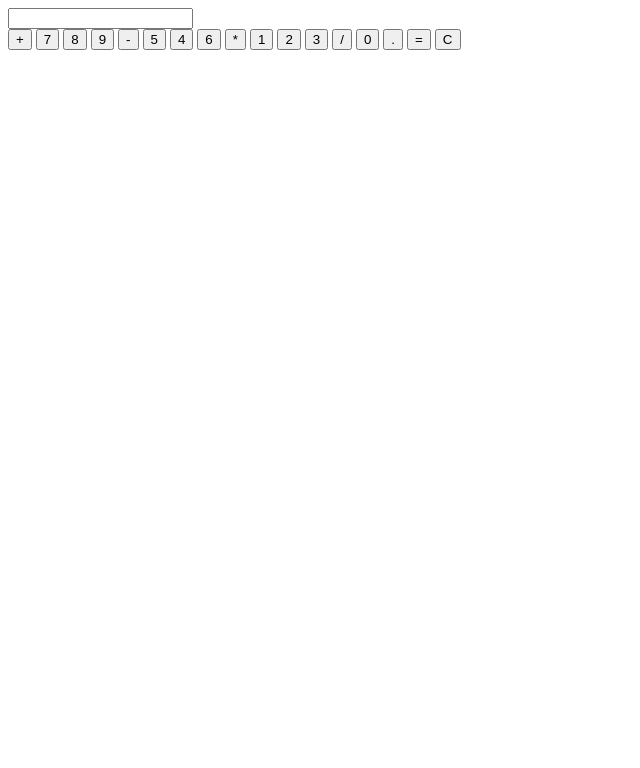
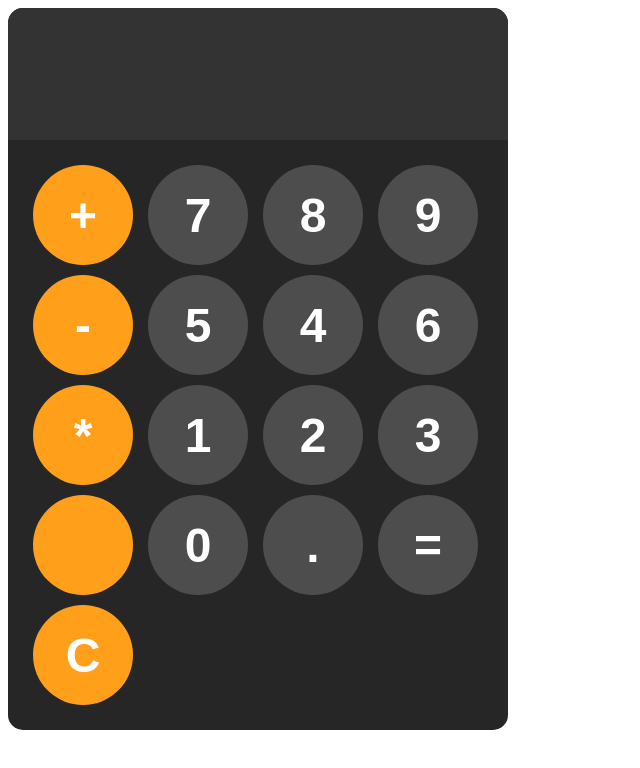
Before and after one commit to leohaanpaa/Calculator, a plain HTML site: page index.html in a window 1280 px wide. Shown: the whole page, without its empty margins (0-640 px from the left). Drawn offline with Linux system fonts and the light colour scheme.

Commit message:
Added css styling

```diff
--- a/index.html
+++ b/index.html
@@ -11,23 +11,23 @@
     <div id="calculator">
         <input id="display" readonly>
         <div id="keys">
-            <button onclick="appendToDisplay('+')">+</button>
+            <button onclick="appendToDisplay('+')" class="operator-btn">+</button>
             <button onclick="appendToDisplay('7')">7</button>
             <button onclick="appendToDisplay('8')">8</button>
             <button onclick="appendToDisplay('9')">9</button>
-            <button onclick="appendToDisplay('-')">-</button>
+            <button onclick="appendToDisplay('-')" class="operator-btn">-</button>
             <button onclick="appendToDisplay('5')">5</button>
             <button onclick="appendToDisplay('4')">4</button>
             <button onclick="appendToDisplay('6')">6</button>
-            <button onclick="appendToDisplay('*')">*</button>
+            <button onclick="appendToDisplay('*')" class="operator-btn">*</button>
             <button onclick="appendToDisplay('1')">1</button>
             <button onclick="appendToDisplay('2')">2</button>
             <button onclick="appendToDisplay('3')">3</button>
-            <button onclick="appendToDisplay('/')">/</button>
+            <button onclick="appendToDisplay('/')" class="operator-btn"></button>
             <button onclick="appendToDisplay('0')">0</button>
-            <button onclick="appendToDisplay('.')">.</button>
+            <button onclick="appendToDisplay('.')" >.</button>
             <button onclick="calculate()">=</button>
-            <button onclick="clearDisplay()">C</button>
+            <button onclick="clearDisplay()" class="operator-btn">C</button>
         </div>
 
     </div>
--- a/styles.css
+++ b/styles.css
@@ -0,0 +1,65 @@
+#body{
+    margin: 0;
+    display: flex;
+    justify-content: center;
+    align-items: center;
+    height: 100vh;
+    background-color: hsl(0, 0%, 95%);
+
+}
+
+#calculator{
+    font-family: Arial, sans-serif;
+    background-color: hsl(0, 0%, 15%);
+    border-radius: 15px;
+    max-width: 500px;
+    overflow: hidden;
+
+
+}
+
+#display{
+    width: 100%;
+    padding: 20px;
+    font-size: 5rem;
+    text-align: left;
+    border: none;
+    background-color: hsl(0, 0%, 20%);
+
+
+}
+
+#keys{
+    display: grid;
+    grid-template-columns: repeat(4, 1fr);
+    gap: 10px;
+    padding: 25px;
+}
+button{
+    width: 100px;
+    height: 100px;
+    border-radius: 50px;
+    border: none;
+    background-color:   hsl(0, 0%, 30%);
+    color: white;
+    font-size: 3rem;
+    font-weight: bold;
+    cursor: pointer;
+
+
+}
+button:hover{
+    background-color:   hsl(0, 0%, 40%);
+}
+button:active{
+    background-color:   hsl(0, 0%, 50%);
+}
+.operator-btn{
+    background-color: hsl(35, 100%, 55%);
+}
+.operator-btn:hover{
+    background-color: hsl(35, 100%, 65%);
+}
+.operator-btn:active{
+    background-color: hsl(35, 100%, 75%);
+}
```
